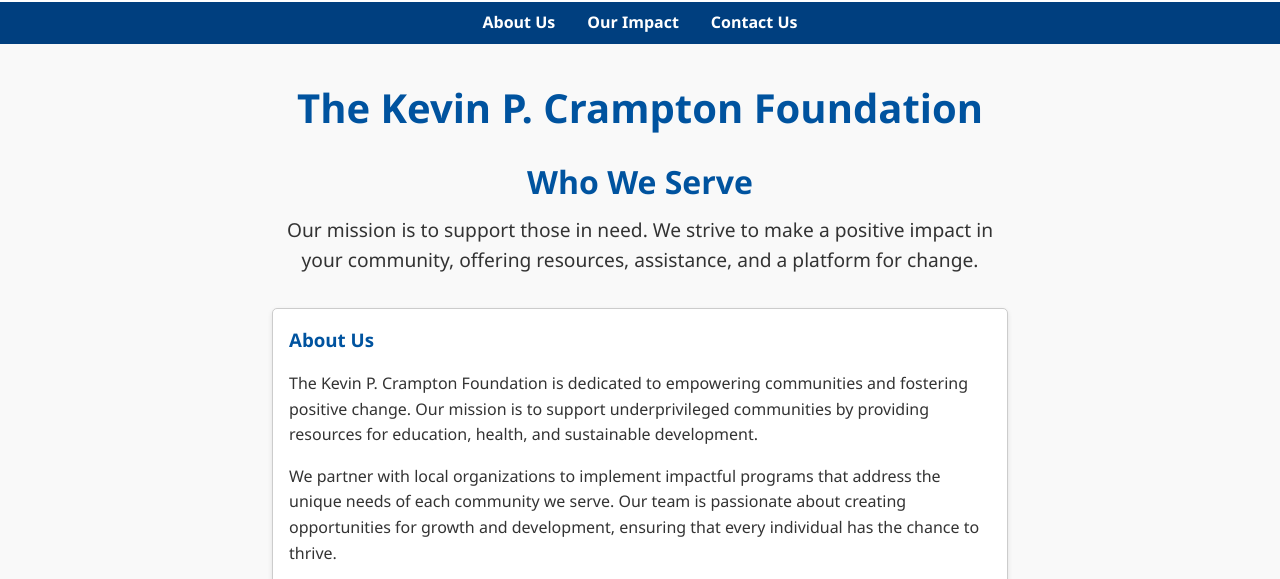
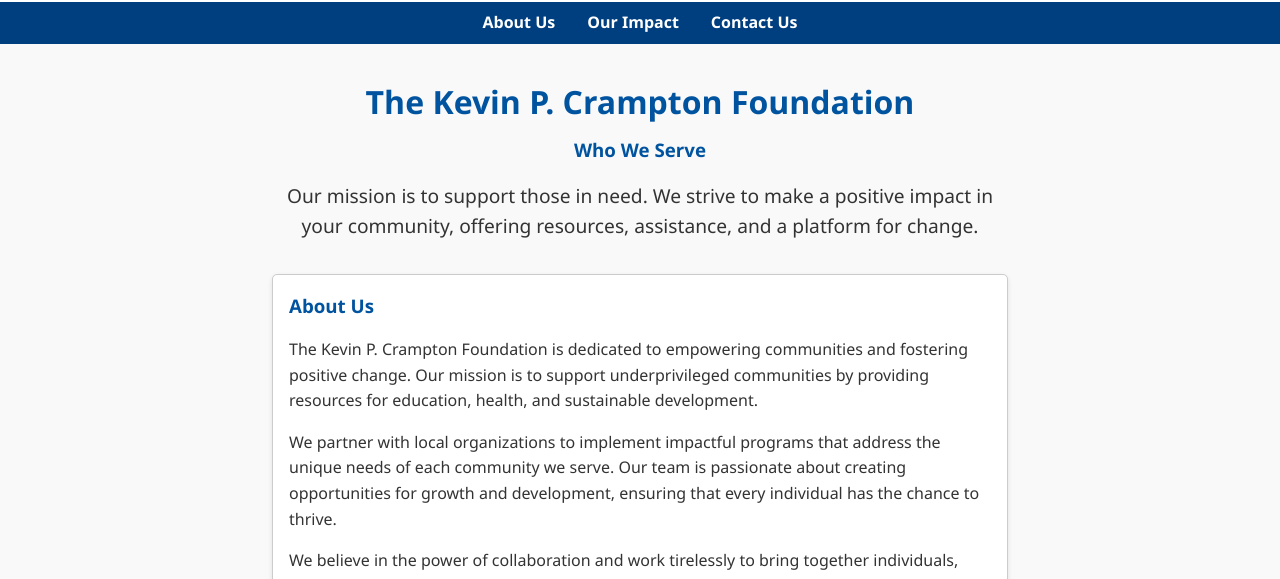
Before and after one commit to kpcfoundation/kpcfoundation.github.io, a plain HTML site: page index.html in a window 1280 px wide. Shown: the part 201-780 px from the top of the page. Drawn offline with Linux system fonts and the light colour scheme.

Commit message:
Update to headers

```diff
--- a/index.html
+++ b/index.html
@@ -208,8 +208,8 @@
   </nav>
   <!-- Main Content -->
   <main>
-    <h1>The Kevin P. Crampton Foundation</h1>
-    <h2>Who We Serve</h2>
+    <h2>The Kevin P. Crampton Foundation</h2>
+    <h3>Who We Serve</h3>
     <p class="description">Our mission is to support those in need. We strive to make a positive impact in your community, offering resources, assistance, and a platform for change.</p>
 
     <!-- About Section -->
```
